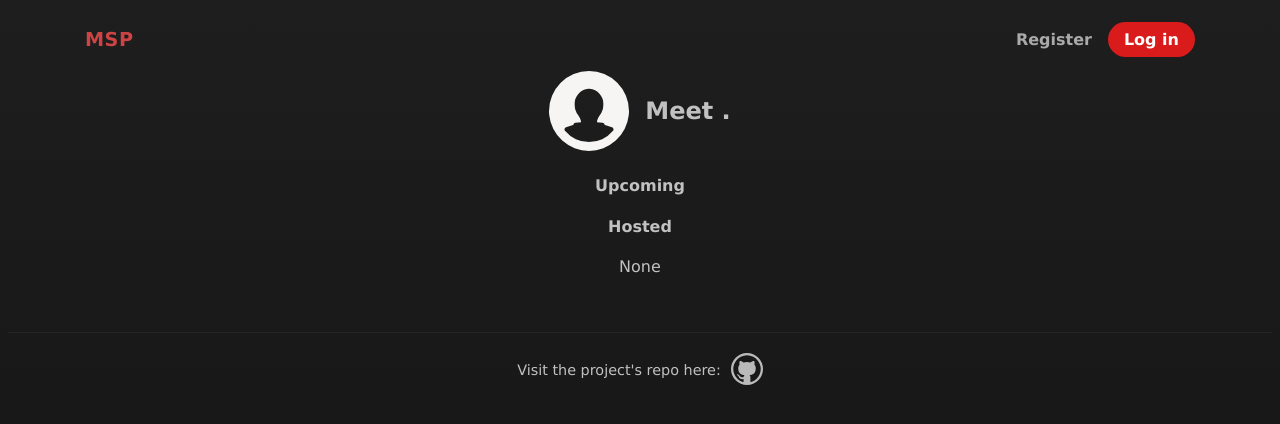
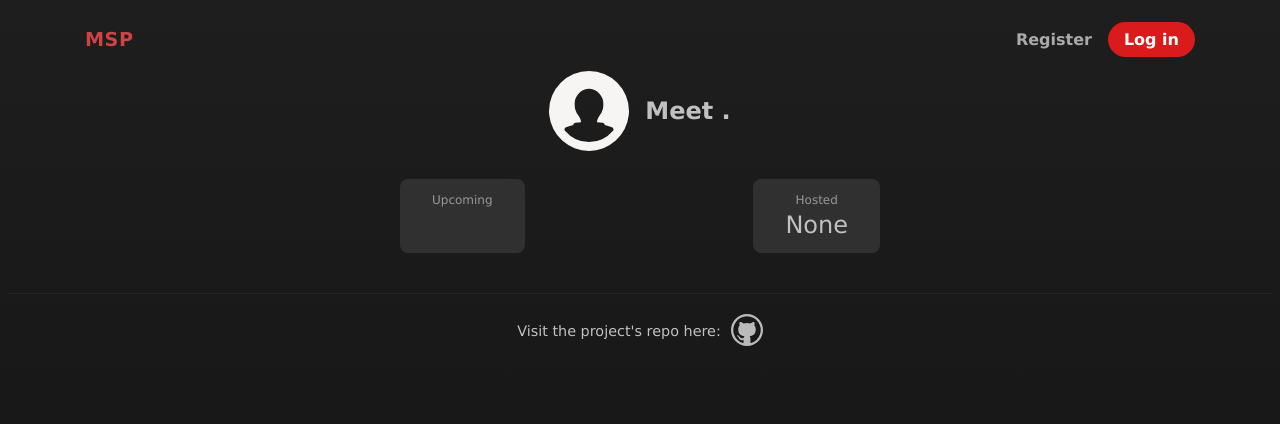
Before and after one commit to WiktorM413/meeting-scheduling-platform, a React (Vite) app in the folder frontend/: page /userProfile/1 in a window 1280 px wide. Shown: the top 424 px of the page. Built offline with nearby package versions, Linux system fonts and the light colour scheme; no server answers.

Commit message:
Modify style to look better for profile info boxes

```diff
--- a/frontend/src/User/style.scss
+++ b/frontend/src/User/style.scss
@@ -4,6 +4,7 @@
 	justify-content: center;
 	align-items: center;
 	flex-direction: column;
+	gap: 1.5rem;
 
 	.msp-user-profile-header
 	{
@@ -37,10 +38,32 @@
 
 .msp-user-profile-info
 {
+	display: flex;
+	justify-content: space-between;
+	width: 30rem;
+
 	.msp-user-profile-info-box
 	{
-		h4, p
+		display: flex;
+		flex-direction: column;
+		align-items: center;
+		background-color: #303030;
+		border-radius: 0.5rem;
+		padding: 0.87rem 2rem;
+
+		h4
 		{
+			margin: 0;
+			font-size: 0.75rem;
+			font-weight: 400;
+			color: #989898;
+		}
+
+		p
+		{
+			margin: 0.25rem 0 0;
+			font-size: 1.5rem;
+			font-weight: 500;
 			text-align: center;
 		}
 	}
```
